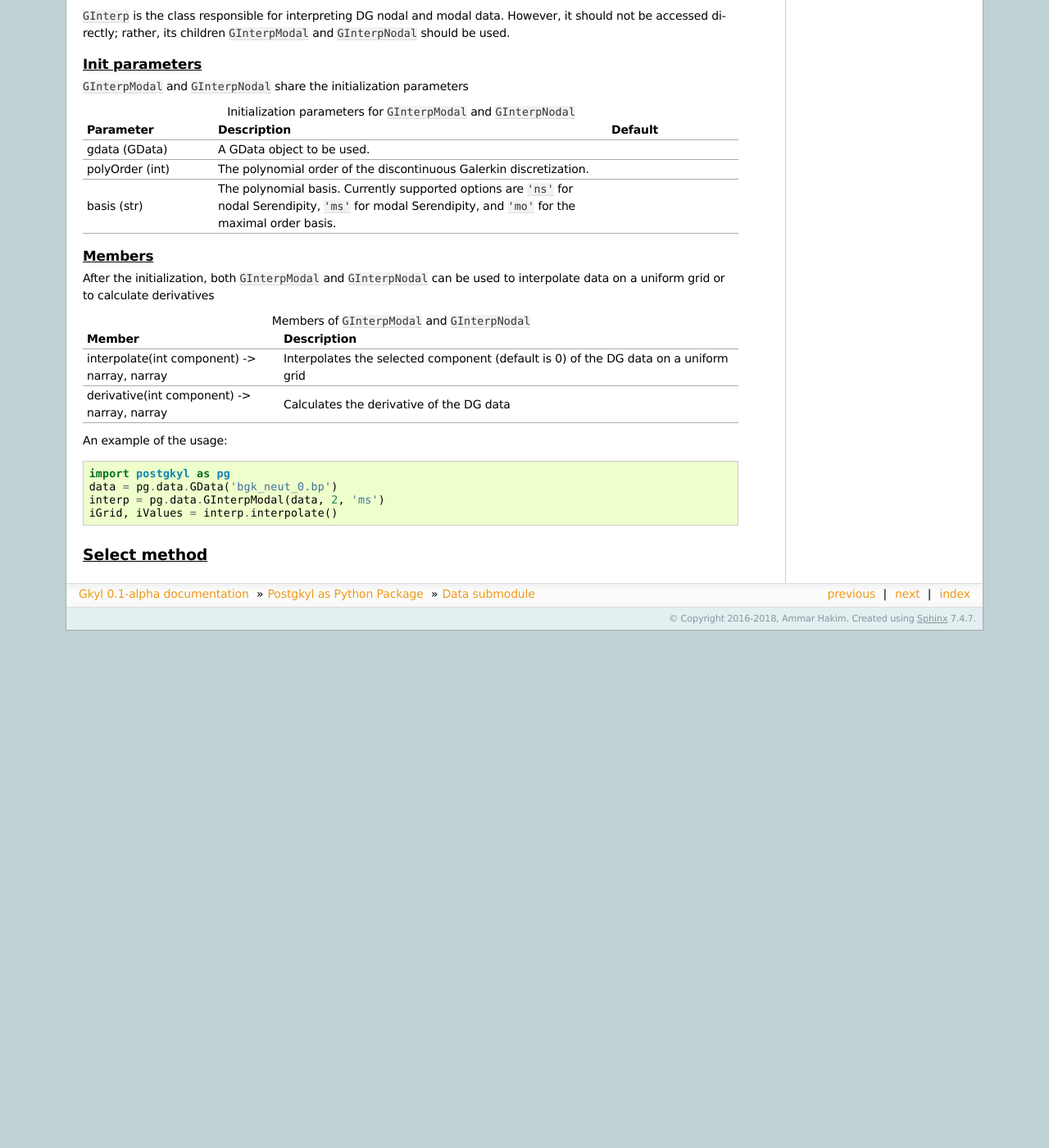
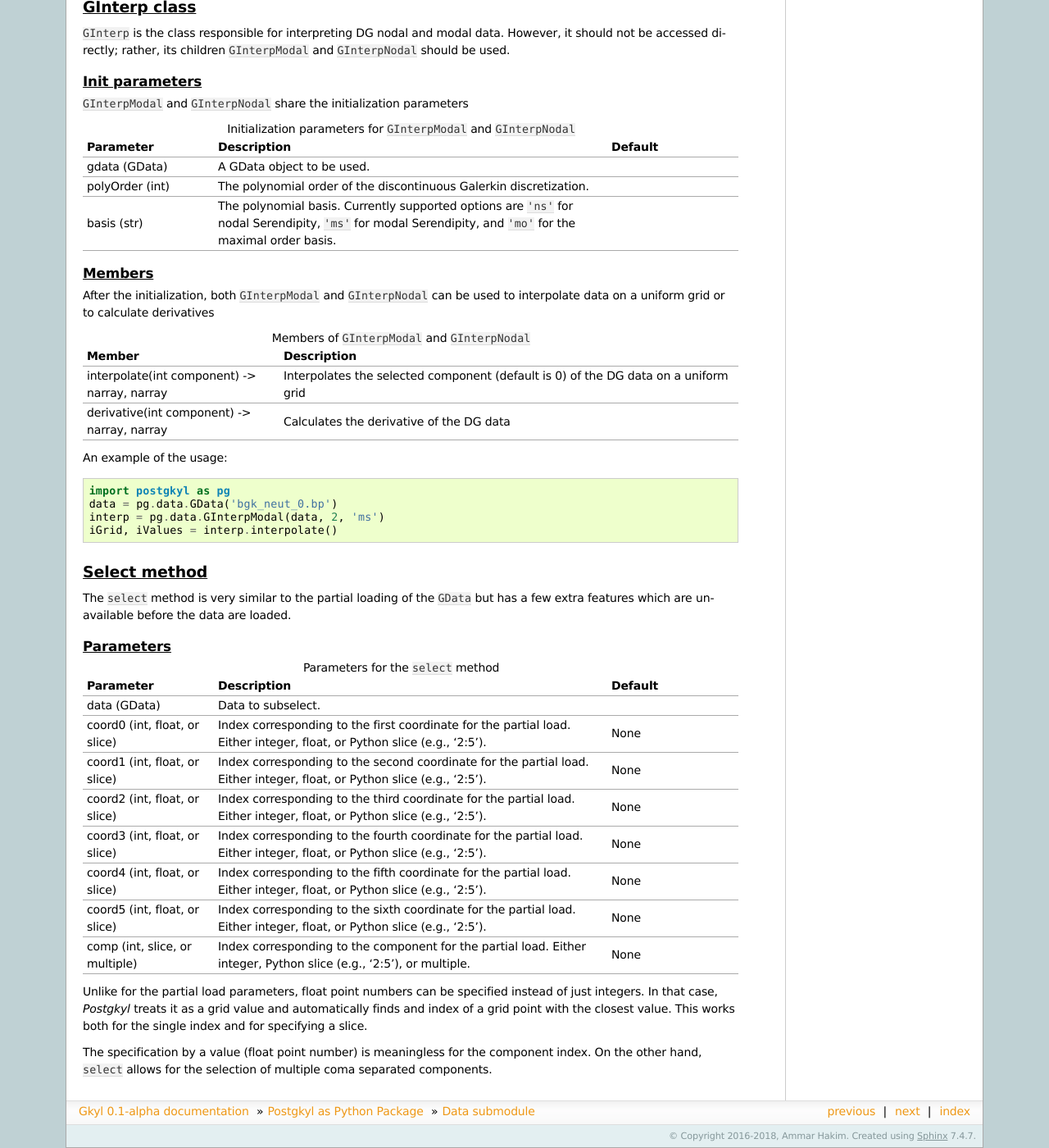
Before and after one commit to ammarhakim/gkyl-doc, a Sphinx documentation site: the page built from source/postgkyl/py-data.rst, in a window 1280 px wide and 1400 px high, scrolled down 2328 px. Shown: the whole window at 82% size. Built offline with Sphinx 7.4.7, drawn with Linux system fonts in a browser that asks for light colours; before the commit the page ends 3097 px from its top, so only the background shows below that.

Commit message:
data submodule finished

```diff
--- a/source/postgkyl/py-data.rst
+++ b/source/postgkyl/py-data.rst
@@ -219,3 +219,60 @@ An example of the usage::
 
 Select method
 -------------
+
+The ``select`` method is very similar to the partial loading of the
+``GData`` but has a few extra features which are unavailable before
+the data are loaded.
+
+Parameters
+^^^^^^^^^^
+
+.. list-table:: Parameters for the ``select`` method
+   :widths: 20, 60, 20
+   :header-rows: 1
+
+   * - Parameter
+     - Description
+     - Default
+   * - data (GData)
+     - Data to subselect.
+     -
+   * - coord0 (int, float, or slice)
+     - Index corresponding to the first coordinate for the partial
+       load. Either integer, float, or Python slice (e.g., '2:5').
+     - None
+   * - coord1 (int, float, or slice)
+     - Index corresponding to the second coordinate for the partial
+       load. Either integer, float, or Python slice (e.g., '2:5').
+     - None
+   * - coord2 (int, float, or slice)
+     - Index corresponding to the third coordinate for the partial
+       load. Either integer, float, or Python slice (e.g., '2:5').
+     - None
+   * - coord3 (int, float, or slice)
+     - Index corresponding to the fourth coordinate for the partial
+       load. Either integer, float, or Python slice (e.g., '2:5').
+     - None
+   * - coord4 (int, float, or slice)
+     - Index corresponding to the fifth coordinate for the partial
+       load. Either integer, float, or Python slice (e.g., '2:5').
+     - None
+   * - coord5 (int, float, or slice)
+     - Index corresponding to the sixth coordinate for the partial
+       load. Either integer, float, or Python slice (e.g., '2:5').
+     - None
+   * - comp (int, slice, or multiple)
+     - Index corresponding to the component for the partial
+       load. Either integer, Python slice (e.g., '2:5'), or
+       multiple.
+     - None
+
+Unlike for the partial load parameters, float point numbers can be
+specified instead of just integers.  In that case, *Postgkyl* treats
+it as a grid value and automatically finds and index of a grid point
+with the closest value.  This works both for the single index and for
+specifying a slice.
+
+The specification by a value (float point number) is meaningless for
+the component index.  On the other hand, ``select`` allows for the
+selection of multiple coma separated components.
```
